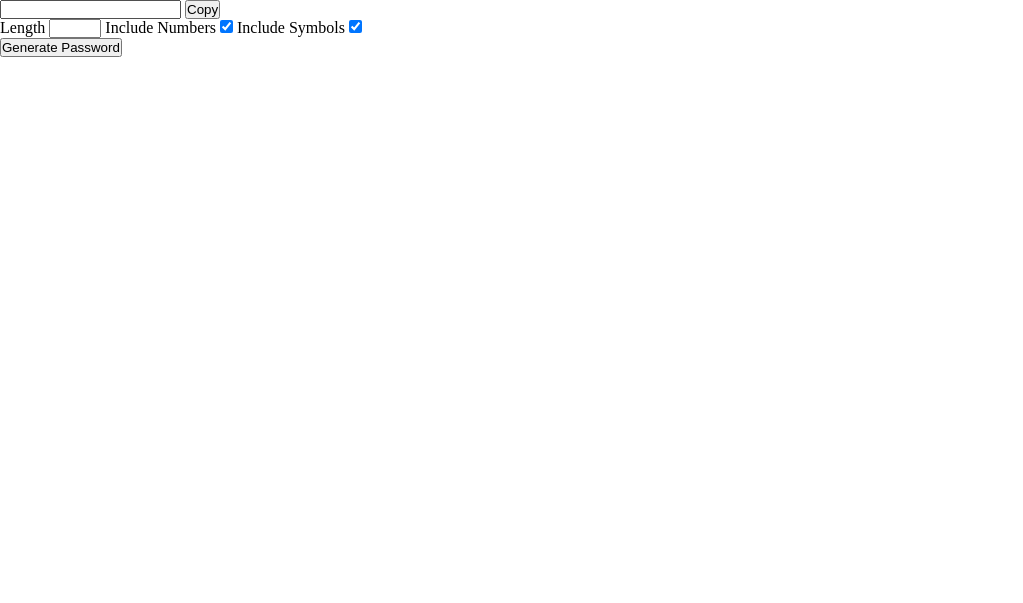
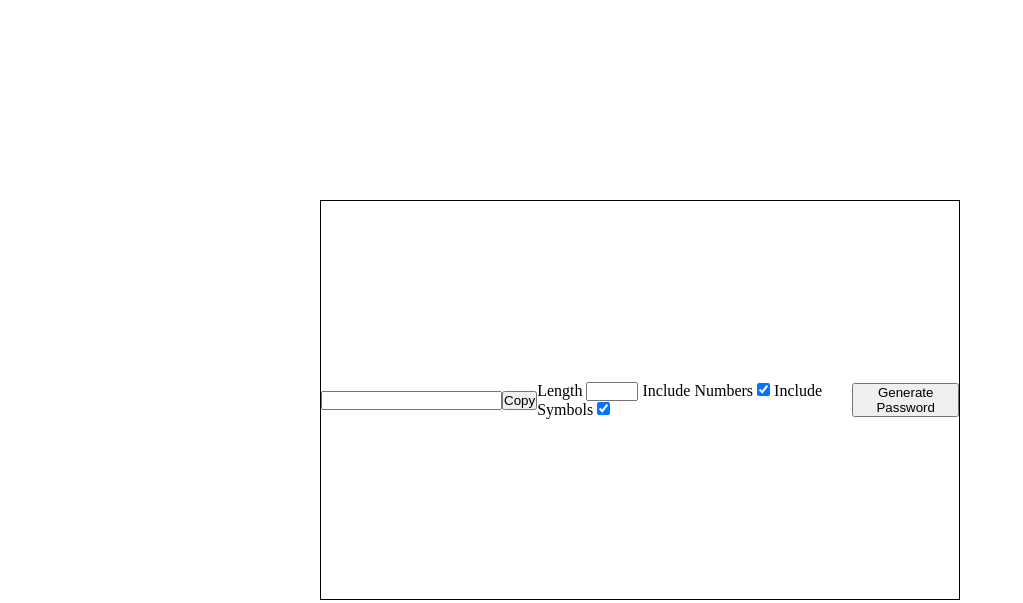
Before and after one commit to Kenan-Alnaser/Password-Generator-Advanced, a website: page src/index.html in a window 1280 px wide. Shown: the whole page, without its empty margins (0-1023 px from the left). Drawn offline with nearby package versions, Linux system fonts and the light colour scheme; files that its build step writes are made by us from their sources.

Commit message:
div positioning

```diff
--- a/src/scss/main.scss
+++ b/src/scss/main.scss
@@ -3,3 +3,14 @@
   margin: 0;
   padding: 0;
 }
+#random-password {
+  display: flex;
+  justify-content: center;
+  align-items: center;
+  border: black 1px solid;
+  width: 50%;
+  height: 50%;
+  position: absolute;
+  top: 25%;
+  left: 25%;
+}
```
